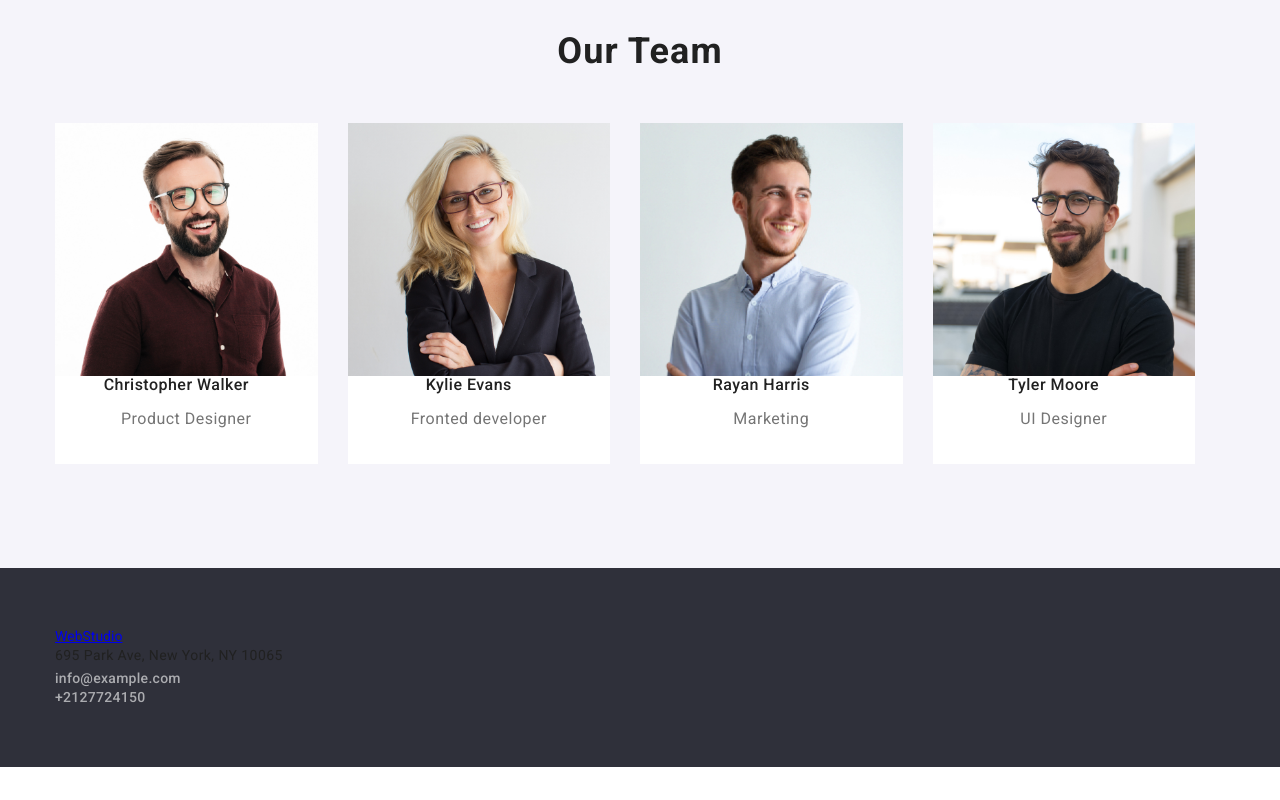
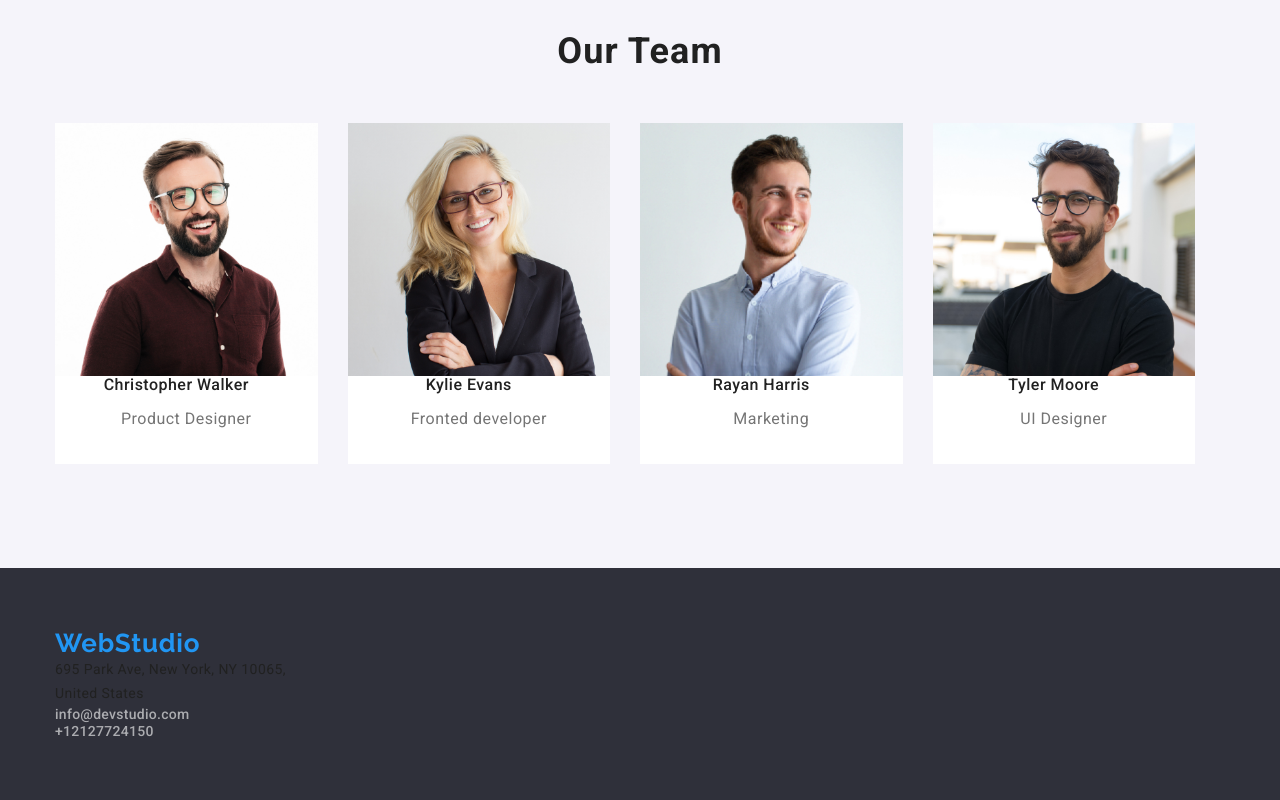
Before and after one commit to EstefanyNieto/goit-markup-hw-03, a plain HTML site: page index.html in a window 1280 px wide. Shown: the part 1572-2372 px from the top of the page. Before the commit the page ends 2339 px from the top, so only its background shows below. Drawn offline with nearby package versions, Linux system fonts and the light colour scheme.

Commit message:
commit new changes

```diff
--- a/index.html
+++ b/index.html
@@ -15,7 +15,7 @@
   <body>
     <header>
       <div class="container header-container">
-      <a href="index.html" class="webstudio-link ">Webstudio</a>
+      <a href="index.html" class="webstudio-link">Webstudio</a>
 
         <nav>
         <ul class="menu">
@@ -141,18 +141,13 @@
 </main>
 <footer class="footer">
   <div class="container">
- <a href="index.html" class="webtudio-link">WebStudio</a>
+  <a href="index.html" class="webstudio-link">WebStudio</a>
   <address>
-      <ul class="address-footer">
-        <li>
-          <a href="https://goo.gl/maps/UaSVnSqHgxKtmoUn8" class="address">695 Park Ave, New York, NY 10065</a>
-          </li>
-        <li>
-          <a href="mailto:info@example.com" class="contact-detail-footer">info@example.com</a>
-          </li>
-        <li>
-          <a href="tel:+2127724150" class="contact-detail-footer">+2127724150</a>
-        </li>
+  <ul class="address-footer-color">
+    <li><a href="https://goo.gl/maps/vmdEabcFhvJnFiz56" class="address">695 Park Ave, New York, NY 10065, <br> United States</a></li>
+    <li><a href="mailto:info@devstudio.com" class="contact-detail-footer email-footer">info@devstudio.com</a></li>
+    <li><a href="tel:+12127724150" class="contact-detail-footer phone-footer ">+12127724150</a></li>
+
   </ul>
   </address>
   </div>
```
Lines whose indentation alone changed are shown as unchanged.
